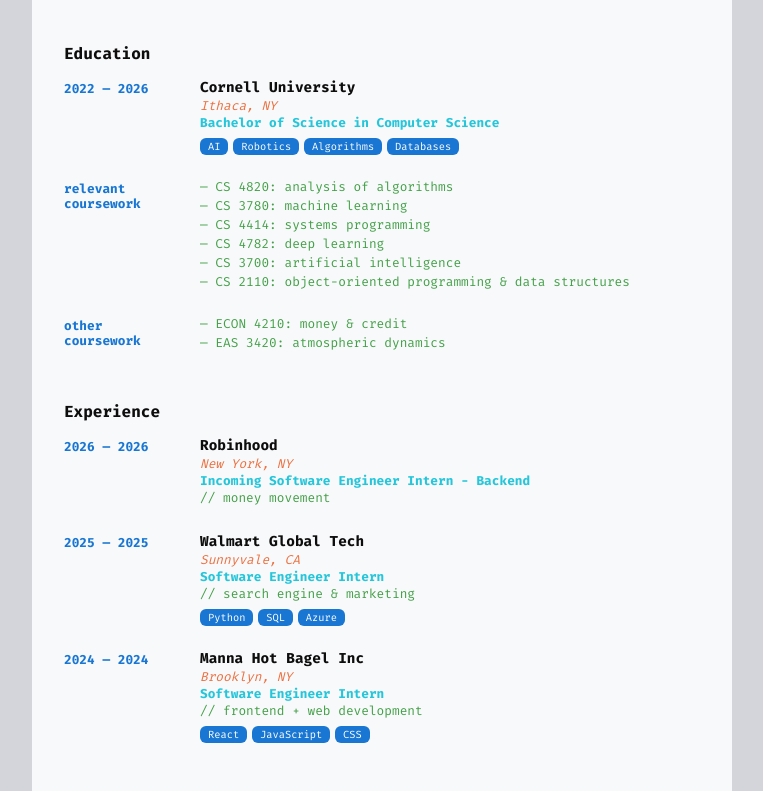
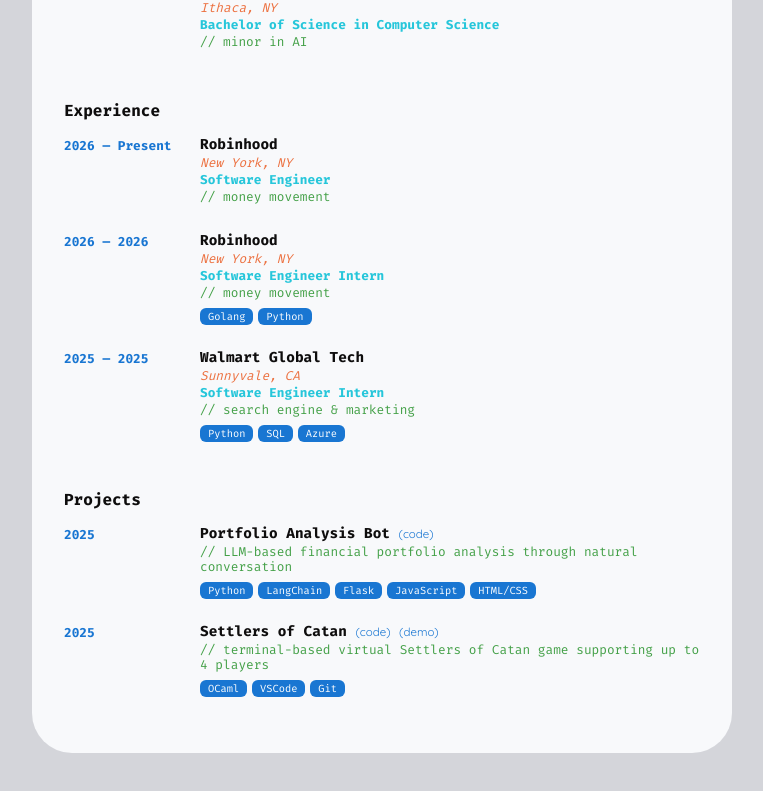
Before and after one commit to samparkk13/parksamuel.com, a React (Create React App) app: page /about in a window 1280 px wide. Shown: the part 363-1154 px from the top of the page, without its empty margins (258-1021 px from the left). Built offline with nearby package versions, Linux system fonts and the light colour scheme.

Commit message:
About page update

```diff
--- a/src/components/About/About.js
+++ b/src/components/About/About.js
@@ -10,10 +10,7 @@ const About = () => {
                 <Box className="about-section">
                     <Heading className="section-heading">About Me</Heading>
                     <Text className="about-blurb">
-                        Hi! I'm Sam, a student studying Computer Science at Cornell University with an intended minor in Artificial Intelligence.
-                        <br/>
-                        <br/>
-                        Currently, my interests lie in software engineering, but I am also enthusiastic about fintech and meteorology.
+                        Hi! I'm Sam, a software engineer at Robinhood.
                     </Text>
                     <Box className="main-links">
                         <a className="main-link" href="https://github.com/samparkk13" target="_blank" rel="noopener noreferrer">github</a>
@@ -36,20 +33,21 @@ const About = () => {
                                 <Text className="section-org">Cornell University</Text>
                                 <Text className="location-text">Ithaca, NY</Text>
                                 <Text className="degree-text">Bachelor of Science in Computer Science</Text>
-                                <Box className="badge-row">
+                                <Text className="comment-text">// minor in AI</Text>
+                                {/* <Box className="badge-row">
                                     {['AI', 'Robotics', 'Algorithms', 'Databases'].map(s => (
                                         <span key={s} className="skill-badge">{s}</span>
                                     ))}
-                                </Box>
+                                </Box> */}
                             </Box>
                         </Box>
                     </Box>
                 </Box>
 
-                <Box className="section-row" mt={4}>
+                {/* <Box className="section-row" mt={4}>
                             <Text className="section-year">relevant coursework</Text>
                             <Box className="section-info">
-                                {['CS 4820: analysis of algorithms', 'CS 3780: machine learning', 'CS 4414: systems programming', 'CS 4782: deep learning', 'CS 3700: artificial intelligence', 'CS 2110: object-oriented programming & data structures'].map(course => (
+                                {['CS 4820: analysis of algorithms', 'CS 3780: machine learning', 'CS 4414: systems programming', 'CS 4782: deep learning', 'CS 3700: artificial intelligence', 'CS 4320: database systems', 'CS 2110: object-oriented programming & data structures'].map(course => (
                                     <Text key={course} className="comment-text">— {course}</Text>
                                 ))}
                             </Box>
@@ -62,7 +60,7 @@ const About = () => {
                                     <Text key={course} className="comment-text">— {course}</Text>
                                 ))}
                             </Box>
-                        </Box>
+                        </Box> */}
 
                 <Divider className="section-divider" />
 
@@ -72,12 +70,27 @@ const About = () => {
                     <Box className="section-list">
 
                         <Box className="section-row">
+                            <Text className="section-year">2026 — Present</Text>
+                            <Box className="section-info">
+                                <Text className="section-org">Robinhood</Text>
+                                <Text className="location-text">New York, NY</Text>
+                                <Text className="degree-text">Software Engineer</Text>
+                                <Text className="comment-text">// money movement</Text>
+                            </Box>
+                        </Box>
+
+                        <Box className="section-row">
                             <Text className="section-year">2026 — 2026</Text>
                             <Box className="section-info">
                                 <Text className="section-org">Robinhood</Text>
                                 <Text className="location-text">New York, NY</Text>
-                                <Text className="degree-text">Incoming Software Engineer Intern - Backend</Text>
+                                <Text className="degree-text">Software Engineer Intern</Text>
                                 <Text className="comment-text">// money movement</Text>
+                                <Box className="badge-row">
+                                    {['Golang', 'Python'].map(s => (
+                                        <span key={s} className="skill-badge">{s}</span>
+                                    ))}
+                                </Box>
                             </Box>
                         </Box>
 
@@ -90,21 +103,6 @@ const About = () => {
                                 <Text className="comment-text">// search engine & marketing</Text>
                                 <Box className="badge-row">
                                     {['Python', 'SQL', 'Azure'].map(s => (
-                                        <span key={s} className="skill-badge">{s}</span>
-                                    ))}
-                                </Box>
-                            </Box>
-                        </Box>
-
-                        <Box className="section-row">
-                            <Text className="section-year">2024 — 2024</Text>
-                            <Box className="section-info">
-                                <Text className="section-org">Manna Hot Bagel Inc</Text>
-                                <Text className="location-text">Brooklyn, NY</Text>
-                                <Text className="degree-text">Software Engineer Intern</Text>
-                                <Text className="comment-text">// frontend + web development</Text>
-                                <Box className="badge-row">
-                                    {['React', 'JavaScript', 'CSS'].map(s => (
                                         <span key={s} className="skill-badge">{s}</span>
                                     ))}
                                 </Box>
```
